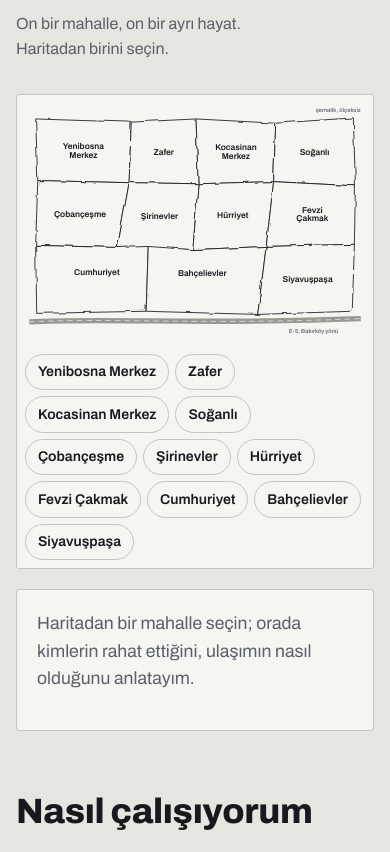
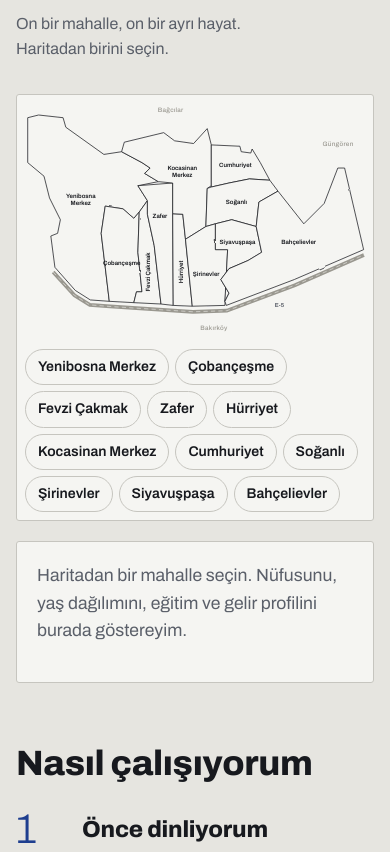
Before and after one commit to atkn11-hub/atakanozturk-net, a plain HTML site: page index.html in a window 390 px wide. Shown: the part 1298-2150 px from the top of the page. Drawn offline with Linux system fonts and the light colour scheme.

Commit message:
Mahalle haritasını gerçek sınırlarla yenile, demografik verileri ekle
Eski mahalle notları kaldırıldı; her mahalle için nüfus, yoğunluk,
yaş, medeni hal, eğitim ve SES dağılımı gösteriliyor.

Co-Authored-By: Claude Opus 5.5 <noreply@anthropic.com>
Claude-Session: https://claude.ai/code/session_01HXQ2ughDpyWPypcrotCnt8

```diff
--- a/assets/app.js
+++ b/assets/app.js
@@ -121,56 +121,89 @@
   }
 
   /* ---------- mahalle haritası ---------- */
-  const SHAPES = {
-    yenibosna:   [[20, 30], [200, 36], [196, 150], [24, 146]],
-    zafer:       [[200, 36], [322, 30], [326, 152], [196, 150]],
-    kocasinan:   [[322, 30], [472, 38], [468, 148], [326, 152]],
-    soganli:     [[472, 38], [618, 28], [622, 156], [468, 148]],
-    cobancesme:  [[24, 146], [196, 150], [174, 272], [20, 268]],
-    sirinevler:  [[196, 150], [326, 152], [316, 276], [174, 272]],
-    hurriyet:    [[326, 152], [468, 148], [454, 270], [316, 276]],
-    fevzicakmak: [[468, 148], [622, 156], [620, 266], [454, 270]],
-    cumhuriyet:  [[20, 268], [174, 272], [232, 270], [228, 392], [22, 396]],
-    bahcelievler:[[232, 270], [316, 276], [454, 270], [438, 398], [228, 392]],
-    siyavuspasa: [[454, 270], [620, 266], [616, 392], [438, 398]]
-  };
   const map = $("#map");
   if (map) {
-    getJSON("data/mahalleler.json").then((mh) => {
+    getJSON("data/mahalleler.json").then((veri) => {
+      const mh = Array.isArray(veri) ? veri : veri.mahalleler || [];
+      const kaynak = (veri && veri.kaynak) || "";
       const areas = $("#map-areas"), labels = $("#map-labels"), panel = $("#panel");
       const sel = $("#v-mahalle");
+      const fmt = (n) => new Intl.NumberFormat("tr-TR").format(n);
+      const pct = (n) => "%" + String(n).replace(".", ",");
+
       mh.forEach((m) => {
         if (sel) sel.insertAdjacentHTML("beforeend", `<option>${esc(m.ad)}</option>`);
         $("#chips").insertAdjacentHTML("beforeend", `<button type="button" data-id="${m.id}" aria-pressed="false">${esc(m.ad)}</button>`);
-        const pts = SHAPES[m.id]; if (!pts) return;
-        const cx = pts.reduce((a, p) => a + p[0], 0) / pts.length;
-        const cy = pts.reduce((a, p) => a + p[1], 0) / pts.length;
-        areas.insertAdjacentHTML("beforeend", `<polygon points="${pts.map((p) => p.join(",")).join(" ")}" data-id="${m.id}" class="area"/>`);
-        const words = m.ad.split(" ");
-        labels.insertAdjacentHTML("beforeend", `<g class="lbl" data-id="${m.id}" tabindex="0" role="button" aria-label="${esc(m.ad)}">
-          <rect x="${cx - 66}" y="${cy - 36}" width="132" height="72" fill="transparent"/>
-          ${words.map((w, i) => `<text x="${cx}" y="${cy + 5 + (i - (words.length - 1) / 2) * 16}" text-anchor="middle">${esc(w)}</text>`).join("")}</g>`);
+        if (!m.sekil) return;
+        areas.insertAdjacentHTML("beforeend", `<polygon points="${m.sekil.map((p) => p.join(",")).join(" ")}" data-id="${m.id}" class="area"/>`);
+        const e = m.etiket || {};
+        const words = e.aci ? [m.ad] : m.ad.split(" ");
+        const tr = e.aci ? ` transform="rotate(${e.aci} ${e.x} ${e.y})"` : "";
+        labels.insertAdjacentHTML("beforeend", `<g class="lbl" data-id="${m.id}" tabindex="0" role="button" aria-label="${esc(m.ad)} Mahallesi"${tr}>
+          ${words.map((w, i) => `<text x="${e.x}" y="${e.y + 4 + (i - (words.length - 1) / 2) * 13}" text-anchor="middle">${esc(w)}</text>`).join("")}</g>`);
       });
+
+      // İlçe içindeki sıralamadan öne çıkan bilgiler
+      const olcut = [
+        { ad: "üniversite mezunu oranı", f: (m) => m.egitim["Üniversite ve üstü"] },
+        { ad: "A+ ve A grubu oranı", f: (m) => m.ses["A+"] + m.ses["A"] },
+        { ad: "60 yaş üstü oranı", f: (m) => m.yas["60+"] },
+        { ad: "15-29 yaş oranı", f: (m) => m.yas["15-29"] },
+        { ad: "0-14 yaş oranı", f: (m) => m.yas["0-14"] },
+        { ad: "nüfus yoğunluğu", f: (m) => m.yogunluk },
+        { ad: "nüfus", f: (m) => m.nufus }
+      ];
+      function oneCikan(m) {
+        const out = [];
+        olcut.forEach((o) => {
+          const sirali = mh.map(o.f).sort((a, b) => b - a), v = o.f(m);
+          if (v === sirali[0] && sirali[0] !== sirali[1]) out.push(`İlçede ${o.ad} en yüksek mahalle.`);
+          else if (v === sirali[sirali.length - 1] && sirali[sirali.length - 1] !== sirali[sirali.length - 2]) out.push(`İlçede ${o.ad} en düşük mahalle.`);
+        });
+        return out.slice(0, 3);
+      }
+
+      function cubuk(baslik, obj, ton) {
+        const k = Object.keys(obj);
+        return `<div class="dg">
+          <p class="dg__t">${baslik}</p>
+          <div class="dg__bar" role="img" aria-label="${esc(baslik)}: ${k.map((x) => esc(x) + " " + pct(obj[x])).join(", ")}">
+            ${k.map((x, i) => `<span style="flex:${obj[x]} 1 0;background:${ton[i]}"></span>`).join("")}
+          </div>
+          <ul class="dg__leg">${k.map((x, i) => `<li><i style="background:${ton[i]}"></i>${esc(x)} <b>${pct(obj[x])}</b></li>`).join("")}</ul>
+        </div>`;
+      }
+      const T5 = ["#15306F", "#2F55B5", "#7C95D3", "#B9C6E8", "#E3E8F4"];
+      const T4 = ["#15306F", "#5C7CC8", "#F0AE2E", "#C6C5BF"];
+      const T3 = ["#15306F", "#7C95D3", "#C6C5BF"];
 
       function show(id) {
         const m = mh.find((x) => x.id === id); if (!m) return;
         $$(".area", map).forEach((a) => a.classList.toggle("is-on", a.dataset.id === id));
         $$(".lbl", map).forEach((a) => a.classList.toggle("is-on", a.dataset.id === id));
         $$("#chips button").forEach((b) => b.setAttribute("aria-pressed", b.dataset.id === id));
-        const row = (t, v) => v ? `<div><dt>${t}</dt><dd>${esc(v)}</dd></div>` : "";
-        const any = m.kimlere || m.ulasim || m.not || m.m2Fiyat;
+        const notlar = oneCikan(m);
         panel.innerHTML = `
           <div class="plate plate--panel"><span class="plate__small">Bahçelievler</span><span class="plate__big">${esc(m.ad)} Mah.</span></div>
-          ${any ? `<dl class="panel__dl">${row("Kimlere uygun", m.kimlere)}${row("Ulaşım", m.ulasim)}${row("Benim notum", m.not)}${row("Ortalama m² fiyatı", m.m2Fiyat)}</dl>`
-                : `<p>${esc(m.ad)} için notlarımı yakında ekliyorum. O zamana kadar sorunuz varsa doğrudan sorun; bildiğimi anlatırım.</p>`}
+          <dl class="dg__sayi">
+            <div><dt>Nüfus</dt><dd>${fmt(m.nufus)}</dd></div>
+            <div><dt>Yoğunluk</dt><dd>${fmt(m.yogunluk)} <small>kişi/km²</small></dd></div>
+          </dl>
+          ${notlar.length ? `<ul class="dg__not">${notlar.map((n) => `<li>${esc(n)}</li>`).join("")}</ul>` : ""}
+          ${cubuk("Sosyo-ekonomik statü", m.ses, T5)}
+          ${cubuk("Yaş dağılımı", m.yas, T5)}
+          ${cubuk("Eğitim", m.egitim, T3)}
+          ${cubuk("Medeni hal", m.medeniHal, T4)}
+          <p class="dg__kaynak">Yüzdeler yuvarlanmış, yaklaşık değerlerdir.${kaynak ? " Kaynak: " + esc(kaynak) + "." : ""}</p>
           <a class="btn btn--line" target="_blank" rel="noopener" href="${waLink("Merhaba Atakan Bey, " + m.ad + " Mahallesi hakkında bilgi almak istiyorum.")}">${esc(m.ad)} hakkında sor</a>`;
       }
       $("#chips").addEventListener("click", (e) => { const t = e.target.closest("[data-id]"); if (t) { show(t.dataset.id); if (matchMedia("(max-width: 640px)").matches) panel.scrollIntoView({ behavior: reduce ? "auto" : "smooth", block: "start" }); } });
       map.addEventListener("click", (e) => { const t = e.target.closest("[data-id]"); if (t) show(t.dataset.id); });
-      map.addEventListener("keydown", (e) => { if ((e.key === "Enter" || e.key === " ") && e.target.dataset.id) { e.preventDefault(); show(e.target.dataset.id); } });
-      $$(".lbl", map).forEach((l) => {
-        l.addEventListener("mouseenter", () => $(`.area[data-id="${l.dataset.id}"]`, map).classList.add("is-hover"));
-        l.addEventListener("mouseleave", () => $(`.area[data-id="${l.dataset.id}"]`, map).classList.remove("is-hover"));
+      map.addEventListener("keydown", (e) => { const t = e.target.closest && e.target.closest("[data-id]"); if ((e.key === "Enter" || e.key === " ") && t) { e.preventDefault(); show(t.dataset.id); } });
+      $$(".area, .lbl", map).forEach((l) => {
+        const a = () => $(`.area[data-id="${l.dataset.id}"]`, map);
+        l.addEventListener("mouseenter", () => a().classList.add("is-hover"));
+        l.addEventListener("mouseleave", () => a().classList.remove("is-hover"));
       });
     });
   }
--- a/data/mahalleler.json
+++ b/data/mahalleler.json
@@ -1,13 +1,138 @@
-[
-  { "id": "yenibosna", "ad": "Yenibosna Merkez", "kimlere": "Basın Ekspres tarafında çalışanlar, yeni bina arayanlar.", "ulasim": "Metrobüs ve M1A metro hattına yakın.", "not": "", "m2Fiyat": "" },
-  { "id": "zafer", "ad": "Zafer", "kimlere": "", "ulasim": "", "not": "", "m2Fiyat": "" },
-  { "id": "kocasinan", "ad": "Kocasinan Merkez", "kimlere": "", "ulasim": "", "not": "", "m2Fiyat": "" },
-  { "id": "soganli", "ad": "Soğanlı", "kimlere": "", "ulasim": "", "not": "", "m2Fiyat": "" },
-  { "id": "cobancesme", "ad": "Çobançeşme", "kimlere": "", "ulasim": "", "not": "", "m2Fiyat": "" },
-  { "id": "sirinevler", "ad": "Şirinevler", "kimlere": "Çarşıya, meydana yakın oturmak isteyenler. Kira getirisi bakanlar için de hareketli bir bölge.", "ulasim": "Metrobüs durağı ve E-5 hemen yanı başında.", "not": "", "m2Fiyat": "" },
-  { "id": "hurriyet", "ad": "Hürriyet", "kimlere": "", "ulasim": "", "not": "", "m2Fiyat": "" },
-  { "id": "fevzicakmak", "ad": "Fevzi Çakmak", "kimlere": "", "ulasim": "", "not": "", "m2Fiyat": "" },
-  { "id": "cumhuriyet", "ad": "Cumhuriyet", "kimlere": "", "ulasim": "", "not": "", "m2Fiyat": "" },
-  { "id": "bahcelievler", "ad": "Bahçelievler", "kimlere": "Bahçeli, alçak katlı eski bina dokusunu sevenler ve aileler.", "ulasim": "Metrobüs Bahçelievler durağı ve E-5 bağlantısı yakın.", "not": "", "m2Fiyat": "" },
-  { "id": "siyavuspasa", "ad": "Siyavuşpaşa", "kimlere": "", "ulasim": "", "not": "", "m2Fiyat": "" }
-]
+{
+  "_aciklama": "Mahalle haritası ve demografik veriler. 'kaynak' doldurulursa panelin altında gösterilir. Yüzdeler yuvarlanmış değerlerdir.",
+  "kaynak": "",
+  "mahalleler": [
+    {
+      "id": "yenibosna",
+      "ad": "Yenibosna Merkez",
+      "nufus": 36301,
+      "yogunluk": 8232,
+      "yas": {"0-14": 18.3, "15-29": 24.2, "30-44": 24.3, "45-59": 21.0, "60+": 12.2},
+      "medeniHal": {"Evli": 56, "Bekâr": 35, "Boşanmış": 5, "Eşi ölmüş": 4},
+      "egitim": {"Üniversite ve üstü": 24, "İlk, orta, lise": 65, "Diğer": 11},
+      "ses": {"A+": 8, "A": 17, "B": 26, "C": 39, "D": 11},
+      "etiket": {"x": 105, "y": 182, "aci": 0},
+      "sekil": [[5.1, 27.7], [25.6, 22.6], [71.7, 27.7], [76.8, 45.6], [148.5, 96.8], [181.8, 91.7], [220.2, 112.2], [235.5, 122.4], [225.3, 132.6], [250.9, 148.0], [212.5, 155.7], [230.4, 183.8], [215.0, 205.3], [204.8, 217.1], [184.3, 199.2], [151.0, 194.1], [143.4, 245.3], [158.7, 373.3], [122.9, 370.7], [94.7, 352.8], [56.3, 309.3], [48.6, 250.4], [61.4, 245.3], [66.6, 219.7], [46.1, 178.7], [35.8, 137.8], [5.1, 112.2]]
+    },
+    {
+      "id": "cobancesme",
+      "ad": "Çobançeşme",
+      "nufus": 30107,
+      "yogunluk": 23528,
+      "yas": {"0-14": 17.9, "15-29": 25.1, "30-44": 24.7, "45-59": 20.7, "60+": 11.6},
+      "medeniHal": {"Evli": 58, "Bekâr": 34, "Boşanmış": 5, "Eşi ölmüş": 4},
+      "egitim": {"Üniversite ve üstü": 19, "İlk, orta, lise": 72, "Diğer": 10},
+      "ses": {"A+": 5, "A": 13, "B": 27, "C": 46, "D": 10},
+      "etiket": {"x": 182, "y": 300, "aci": 0},
+      "sekil": [[151.0, 194.1], [184.3, 199.2], [204.8, 217.1], [215.0, 205.3], [212.5, 281.1], [220.2, 355.4], [209.9, 355.4], [204.8, 375.8], [158.7, 373.3], [143.4, 245.3]]
+    },
+    {
+      "id": "fevzicakmak",
+      "ad": "Fevzi Çakmak",
+      "nufus": 22087,
+      "yogunluk": 41902,
+      "yas": {"0-14": 16.2, "15-29": 25.0, "30-44": 24.4, "45-59": 21.4, "60+": 12.9},
+      "medeniHal": {"Evli": 55, "Bekâr": 35, "Boşanmış": 5, "Eşi ölmüş": 4},
+      "egitim": {"Üniversite ve üstü": 19, "İlk, orta, lise": 71, "Diğer": 9},
+      "ses": {"A+": 5, "A": 14, "B": 25, "C": 46, "D": 10},
+      "etiket": {"x": 231, "y": 318, "aci": -90},
+      "sekil": [[215.0, 205.3], [230.4, 183.8], [230.4, 209.4], [243.2, 268.3], [256.0, 378.4], [204.8, 375.8], [209.9, 355.4], [220.2, 355.4], [212.5, 281.1]]
+    },
+    {
+      "id": "zafer",
+      "ad": "Zafer",
+      "nufus": 76701,
+      "yogunluk": 70203,
+      "yas": {"0-14": 19.7, "15-29": 25.3, "30-44": 24.6, "45-59": 19.7, "60+": 10.7},
+      "medeniHal": {"Evli": 56, "Bekâr": 35, "Boşanmış": 5, "Eşi ölmüş": 4},
+      "egitim": {"Üniversite ve üstü": 16, "İlk, orta, lise": 72, "Diğer": 12},
+      "ses": {"A+": 4, "A": 11, "B": 23, "C": 49, "D": 12},
+      "etiket": {"x": 254, "y": 212, "aci": 0},
+      "sekil": [[212.5, 155.7], [278.0, 150.6], [278.0, 208.4], [279.0, 381.0], [256.0, 378.4], [243.2, 268.3], [230.4, 209.4], [230.4, 183.8]]
+    },
+    {
+      "id": "hurriyet",
+      "ad": "Hürriyet",
+      "nufus": 42183,
+      "yogunluk": 74272,
+      "yas": {"0-14": 17.5, "15-29": 25.9, "30-44": 24.9, "45-59": 19.3, "60+": 12.4},
+      "medeniHal": {"Evli": 54, "Bekâr": 37, "Boşanmış": 5, "Eşi ölmüş": 4},
+      "egitim": {"Üniversite ve üstü": 21, "İlk, orta, lise": 69, "Diğer": 11},
+      "ses": {"A+": 5, "A": 14, "B": 25, "C": 44, "D": 11},
+      "etiket": {"x": 293, "y": 318, "aci": -90},
+      "sekil": [[278.0, 208.4], [297.0, 209.4], [302.1, 256.5], [314.9, 382.5], [279.0, 381.0]]
+    },
+    {
+      "id": "kocasinan",
+      "ad": "Kocasinan Merkez",
+      "nufus": 69725,
+      "yogunluk": 35131,
+      "yas": {"0-14": 20.5, "15-29": 23.4, "30-44": 24.9, "45-59": 20.2, "60+": 11.0},
+      "medeniHal": {"Evli": 59, "Bekâr": 32, "Boşanmış": 4, "Eşi ölmüş": 4},
+      "egitim": {"Üniversite ve üstü": 20, "İlk, orta, lise": 71, "Diğer": 11},
+      "ses": {"A+": 5, "A": 14, "B": 25, "C": 45, "D": 11},
+      "etiket": {"x": 296, "y": 128, "aci": 0},
+      "sekil": [[181.8, 91.7], [186.9, 73.8], [261.1, 55.8], [281.6, 71.2], [317.4, 76.3], [343.0, 48.2], [350.7, 78.9], [350.7, 155.7], [343.0, 160.8], [340.5, 232.5], [302.1, 256.5], [297.0, 209.4], [278.0, 208.4], [278.0, 150.6], [250.9, 148.0], [225.3, 132.6], [235.5, 122.4], [220.2, 112.2]]
+    },
+    {
+      "id": "cumhuriyet",
+      "ad": "Cumhuriyet",
+      "nufus": 37961,
+      "yogunluk": 54960,
+      "yas": {"0-14": 18.6, "15-29": 23.3, "30-44": 23.8, "45-59": 21.8, "60+": 12.5},
+      "medeniHal": {"Evli": 57, "Bekâr": 33, "Boşanmış": 6, "Eşi ölmüş": 5},
+      "egitim": {"Üniversite ve üstü": 17, "İlk, orta, lise": 72, "Diğer": 11},
+      "ses": {"A+": 4, "A": 12, "B": 25, "C": 47, "D": 11},
+      "etiket": {"x": 396, "y": 116, "aci": 0},
+      "sekil": [[350.7, 78.9], [404.5, 81.4], [407.0, 91.7], [425.0, 94.2], [427.5, 86.6], [442.9, 112.2], [460.8, 145.4], [422.4, 142.9], [384.0, 150.6], [350.7, 158.2]]
+    },
+    {
+      "id": "soganli",
+      "ad": "Soğanlı",
+      "nufus": 61359,
+      "yogunluk": 64010,
+      "yas": {"0-14": 16.4, "15-29": 21.7, "30-44": 23.6, "45-59": 22.8, "60+": 15.6},
+      "medeniHal": {"Evli": 55, "Bekâr": 33, "Boşanmış": 7, "Eşi ölmüş": 5},
+      "egitim": {"Üniversite ve üstü": 21, "İlk, orta, lise": 70, "Diğer": 10},
+      "ses": {"A+": 6, "A": 15, "B": 26, "C": 43, "D": 10},
+      "etiket": {"x": 398, "y": 186, "aci": 0},
+      "sekil": [[350.7, 158.2], [384.0, 150.6], [422.4, 142.9], [460.8, 145.4], [476.2, 165.9], [440.3, 186.4], [435.2, 232.5], [389.1, 219.7], [358.4, 227.4], [340.5, 232.5], [343.0, 160.8]]
+    },
+    {
+      "id": "sirinevler",
+      "ad": "Şirinevler",
+      "nufus": 51979,
+      "yogunluk": 47562,
+      "yas": {"0-14": 15.7, "15-29": 24.9, "30-44": 23.9, "45-59": 20.6, "60+": 14.9},
+      "medeniHal": {"Evli": 53, "Bekâr": 37, "Boşanmış": 6, "Eşi ölmüş": 5},
+      "egitim": {"Üniversite ve üstü": 24, "İlk, orta, lise": 66, "Diğer": 10},
+      "ses": {"A+": 7, "A": 17, "B": 26, "C": 40, "D": 10},
+      "etiket": {"x": 341, "y": 322, "aci": 0},
+      "sekil": [[302.1, 256.5], [340.5, 232.5], [358.4, 227.4], [358.4, 276.0], [381.4, 276.0], [376.3, 381.0], [314.9, 382.5]]
+    },
+    {
+      "id": "siyavuspasa",
+      "ad": "Siyavuşpaşa",
+      "nufus": 53704,
+      "yogunluk": 66253,
+      "yas": {"0-14": 14.1, "15-29": 20.8, "30-44": 23.9, "45-59": 22.3, "60+": 18.9},
+      "medeniHal": {"Evli": 53, "Bekâr": 33, "Boşanmış": 8, "Eşi ölmüş": 6},
+      "egitim": {"Üniversite ve üstü": 27, "İlk, orta, lise": 64, "Diğer": 8},
+      "ses": {"A+": 8, "A": 20, "B": 27, "C": 37, "D": 9},
+      "etiket": {"x": 400, "y": 262, "aci": 0},
+      "sekil": [[358.4, 227.4], [389.1, 219.7], [435.2, 232.5], [445.4, 281.1], [419.8, 296.5], [384.0, 311.8], [368.6, 332.3], [384.0, 357.9], [376.3, 373.3], [381.4, 276.0], [358.4, 276.0]]
+    },
+    {
+      "id": "bahcelievler",
+      "ad": "Bahçelievler",
+      "nufus": 56928,
+      "yogunluk": 17608,
+      "yas": {"0-14": 18.3, "15-29": 17.2, "30-44": 22.5, "45-59": 22.3, "60+": 19.7},
+      "medeniHal": {"Evli": 58, "Bekâr": 29, "Boşanmış": 7, "Eşi ölmüş": 6},
+      "egitim": {"Üniversite ve üstü": 39, "İlk, orta, lise": 53, "Diğer": 9},
+      "ses": {"A+": 14, "A": 24, "B": 25, "C": 27, "D": 9},
+      "etiket": {"x": 515, "y": 262, "aci": 0},
+      "sekil": [[476.2, 165.9], [524.8, 227.4], [563.2, 189.0], [588.8, 122.4], [601.6, 122.4], [637.4, 276.0], [506.9, 332.3], [378.9, 381.0], [376.3, 373.3], [384.0, 357.9], [368.6, 332.3], [384.0, 311.8], [419.8, 296.5], [445.4, 281.1], [435.2, 232.5], [440.3, 186.4]]
+    }
+  ]
+}
--- a/index.html
+++ b/index.html
@@ -18,7 +18,7 @@
 <link rel="preconnect" href="https://fonts.googleapis.com">
 <link rel="preconnect" href="https://fonts.gstatic.com" crossorigin>
 <link href="https://fonts.googleapis.com/css2?family=Archivo:ital,wdth,wght@0,62..125,300..900;1,62..125,300..900&display=swap" rel="stylesheet">
-<link rel="stylesheet" href="assets/style.css?v=8">
+<link rel="stylesheet" href="assets/style.css?v=9">
 <script type="application/ld+json">
 {
   "@context": "https://schema.org",
@@ -102,29 +102,33 @@
   </div>
   <div class="mahalle__grid">
     <div class="map">
-      <svg viewBox="0 0 640 450" id="map" role="group" aria-label="Bahçelievler mahalleleri, şematik harita">
+      <svg viewBox="0 0 640 440" id="map" role="group" aria-label="Bahçelievler mahalleleri haritası">
         <defs>
           <filter id="hand" x="-2%" y="-2%" width="104%" height="104%">
-            <feTurbulence type="fractalNoise" baseFrequency="0.035" numOctaves="2" seed="7"/>
-            <feDisplacementMap in="SourceGraphic" scale="7"/>
+            <feTurbulence type="fractalNoise" baseFrequency="0.04" numOctaves="2" seed="7"/>
+            <feDisplacementMap in="SourceGraphic" scale="3"/>
           </filter>
           <pattern id="hatch" width="6" height="6" patternUnits="userSpaceOnUse" patternTransform="rotate(45)">
             <line x1="0" y1="0" x2="0" y2="6" stroke="currentColor" stroke-width="1" opacity=".35"/>
           </pattern>
         </defs>
+        <g class="komsu" aria-hidden="true">
+          <text x="250" y="16">Bağcılar</text>
+          <text x="560" y="80">Güngören</text>
+          <text x="330" y="428">Bakırköy</text>
+        </g>
+        <g class="e5" aria-hidden="true">
+          <path id="e5yol" d="M53 318 L93 362 L122 380 L160 383 L316 393 L380 391 L508 343 L638 286" fill="none" stroke-width="7"/>
+          <path d="M53 318 L93 362 L122 380 L160 383 L316 393 L380 391 L508 343 L638 286" fill="none" stroke-width="1" stroke-dasharray="8 6" class="e5__mid"/>
+          <text x="470" y="384">E-5</text>
+        </g>
         <g id="map-areas" filter="url(#hand)"></g>
-        <g class="e5">
-          <path d="M8 412 C 160 404, 320 418, 632 406" fill="none" stroke-width="10"/>
-          <path d="M8 412 C 160 404, 320 418, 632 406" fill="none" stroke-width="1.2" stroke-dasharray="10 8" class="e5__mid"/>
-          <text x="590" y="432" text-anchor="end">E-5, Bakırköy yönü</text>
-        </g>
         <g id="map-labels"></g>
-        <text x="632" y="16" text-anchor="end" class="map__scale">şematik, ölçeksiz</text>
       </svg>
       <div class="chips" id="chips" role="group" aria-label="Mahalle seçin"></div>
     </div>
     <aside class="panel" id="panel" aria-live="polite">
-      <p class="panel__empty">Haritadan bir mahalle seçin; orada kimlerin rahat ettiğini, ulaşımın nasıl olduğunu anlatayım.</p>
+      <p class="panel__empty">Haritadan bir mahalle seçin. Nüfusunu, yaş dağılımını, eğitim ve gelir profilini burada göstereyim.</p>
     </aside>
   </div>
 </section>
@@ -250,8 +254,8 @@
 
 <a class="wa-bar" data-wa href="#">WhatsApp'tan yaz</a>
 
-<script src="assets/config.js?v=8"></script>
-<script src="assets/plan.js?v=8"></script>
-<script src="assets/app.js?v=8"></script>
+<script src="assets/config.js?v=9"></script>
+<script src="assets/plan.js?v=9"></script>
+<script src="assets/app.js?v=9"></script>
 </body>
 </html>
```
Also changed, not shown: 404.html (+1 -1 lines), assets/style.css (+23 -4 lines), ilan.html (+4 -4 lines), kvkk.html (+1 -1 lines), tesekkurler.html (+1 -1 lines), 1 other file.
